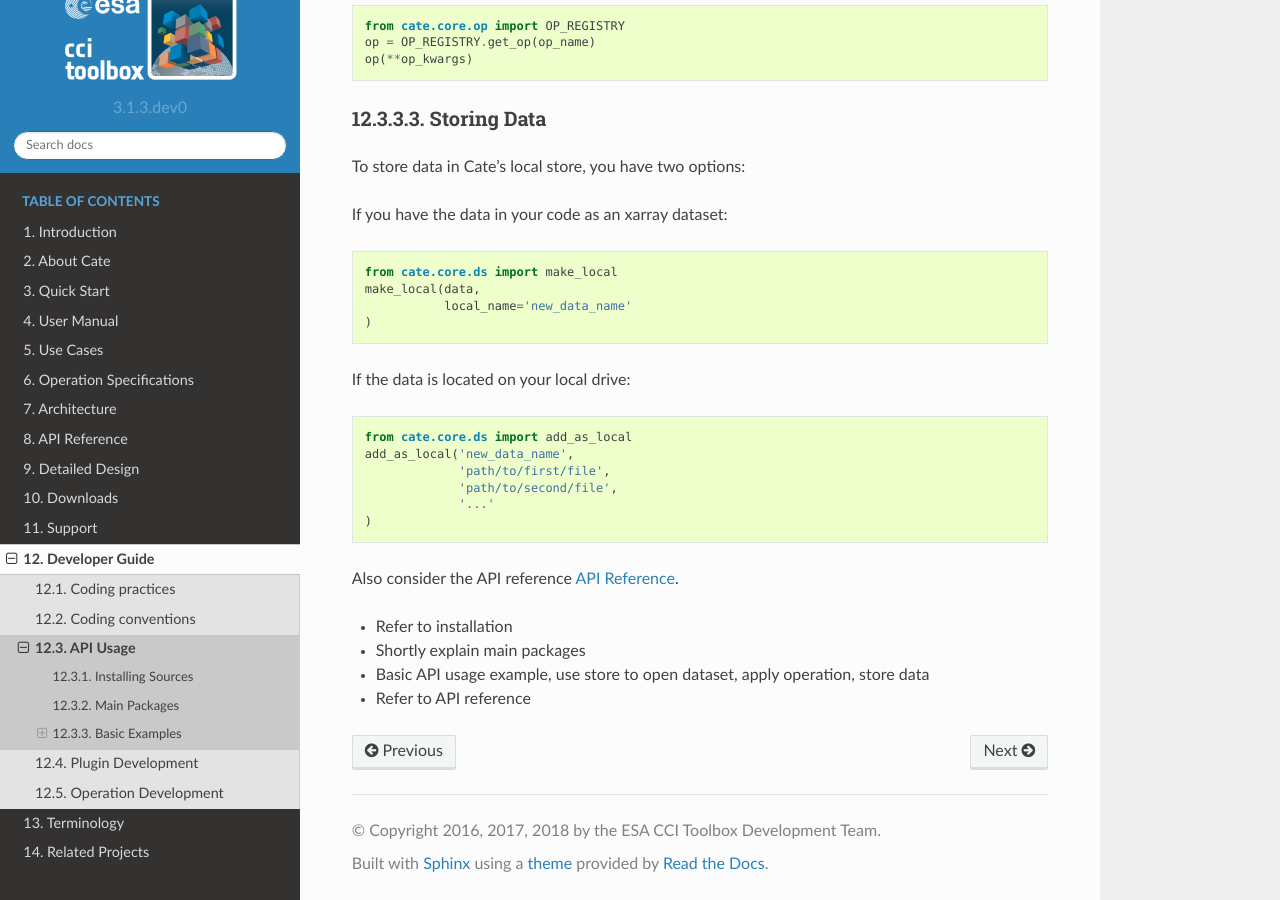
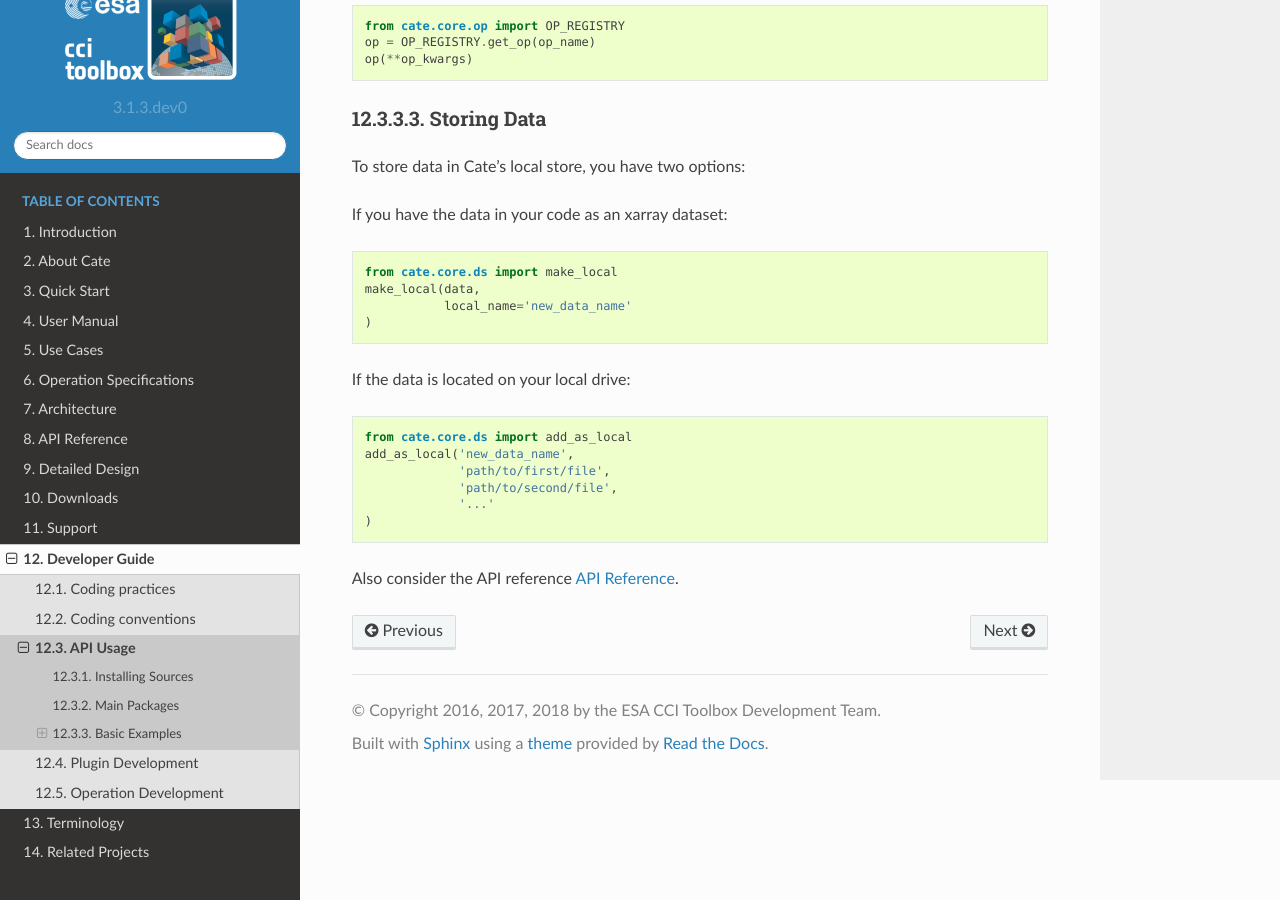
Before and after one commit to CCI-Tools/cate, a Sphinx documentation site: the page built from docs/source/developer_guide/dg_api_usage.rst, in a window 1280 px wide and 900 px high, scrolled down 1996 px. Built offline with Sphinx 7.4.7 and the Read the Docs theme 2.0.0, drawn with Linux system fonts in a browser that asks for light colours.

Commit message:
removed lines

```diff
--- a/docs/source/developer_guide/dg_api_usage.rst
+++ b/docs/source/developer_guide/dg_api_usage.rst
@@ -133,9 +133,3 @@ If the data is located on your local drive:
     )
 
 Also consider the API reference :ref:`api_reference`.
-
-
-- Refer to installation
-- Shortly explain main packages
-- Basic API usage example, use store to open dataset, apply operation, store data
-- Refer to API reference
```
